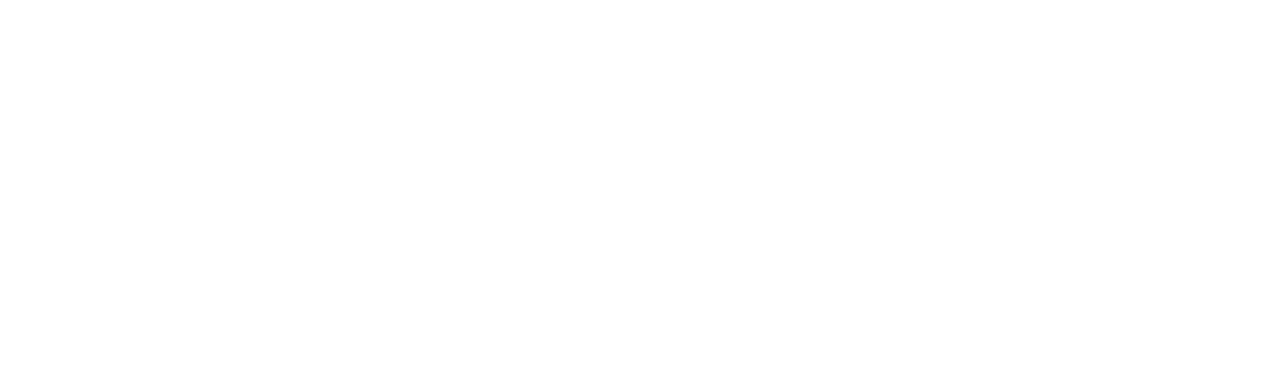
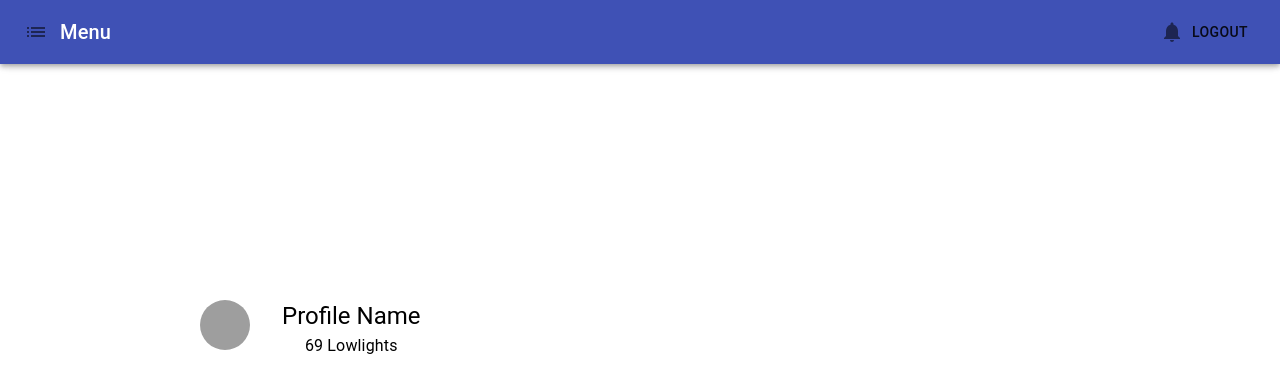
Before and after one commit to timothyliutl/slack-website, a React (Create React App) app: page /profile in a window 1280 px wide. Shown: the top 392 px of the page. Built offline with nearby package versions, Linux system fonts and the light colour scheme; grey boxes are pictures that could not be loaded.

Commit message:
began working on profile page

```diff
--- a/src/App.js
+++ b/src/App.js
@@ -6,6 +6,7 @@
 import PostContainer2 from './MaterialUI Components/postContainer2'
 import SignUp from "./Pages/signup"
 import Login from "./Pages/login"
+import Profile from './Pages/profile'
 class App extends Component{
 
 render(){
@@ -21,6 +22,7 @@
     <Route exact path={'/test'}> <PostContainer2></PostContainer2> </Route>
     <Route exact path={'/signup'} component={SignUp}></Route>
     <Route exact path={'/login'} component={Login}></Route>
+    <Route exact path={'/profile'} component={Profile}></Route>
     </div>
   );
 }
--- /dev/null
+++ b/src/Pages/profile.tsx
@@ -0,0 +1,68 @@
+import React from 'react';
+import Appbar from './appbar'
+import { useState } from 'react'
+import Sidebar from './sidebar'
+import Grid from '@material-ui/core/Grid';
+import { Typography } from '@material-ui/core';
+
+
+interface props {
+    notifications: any,
+    profileName: String
+}
+
+const Profile = (props: props) => {
+
+    const pageStyle = {
+        width:'100%'
+    }
+    const profileStyle ={
+        marginTop:300,
+        marginLeft:200,
+        marginRight:200,
+
+    }
+
+    interface notifications {
+        iconActive: boolean
+    }
+    const imageStyle = {
+        borderRadius: "50%",
+        height: 50,
+        width: 50,
+
+    }
+    const [isAppBarOpen, setIsAppBarOpen] = useState(false);
+    const [notifications] = useState<notifications>({ iconActive: false });
+
+
+
+    return (<div style={pageStyle}>
+        <Appbar openFunct={setIsAppBarOpen}></Appbar>
+        <Sidebar isOpen={isAppBarOpen} openFunct={setIsAppBarOpen}></Sidebar>
+
+            <div style={profileStyle}>
+                    <Grid container alignItems={'flex-start'} direction={'row'} spacing={4}>
+                    <Grid item>
+                        <img style={imageStyle} src={'https://i.redd.it/avzqcqngbvy51.jpg'}></img>
+                    </Grid>
+                        <Grid item>
+                            <Grid container direction={'column'} alignItems={'center'}>
+                                <Grid item>
+                                    <Typography variant={'h5'}>Profile Name</Typography>
+                                </Grid>
+                                <Grid item>
+                                    <Typography variant={'subtitle1'}> 69 Lowlights</Typography>
+                                </Grid>
+                            </Grid>
+                        </Grid>
+                    </Grid>
+
+            </div>
+
+
+
+    </div>)
+}
+
+export default Profile;
```
Also changed, not shown: 1 other file (tests, documents, lock files or other folders).
